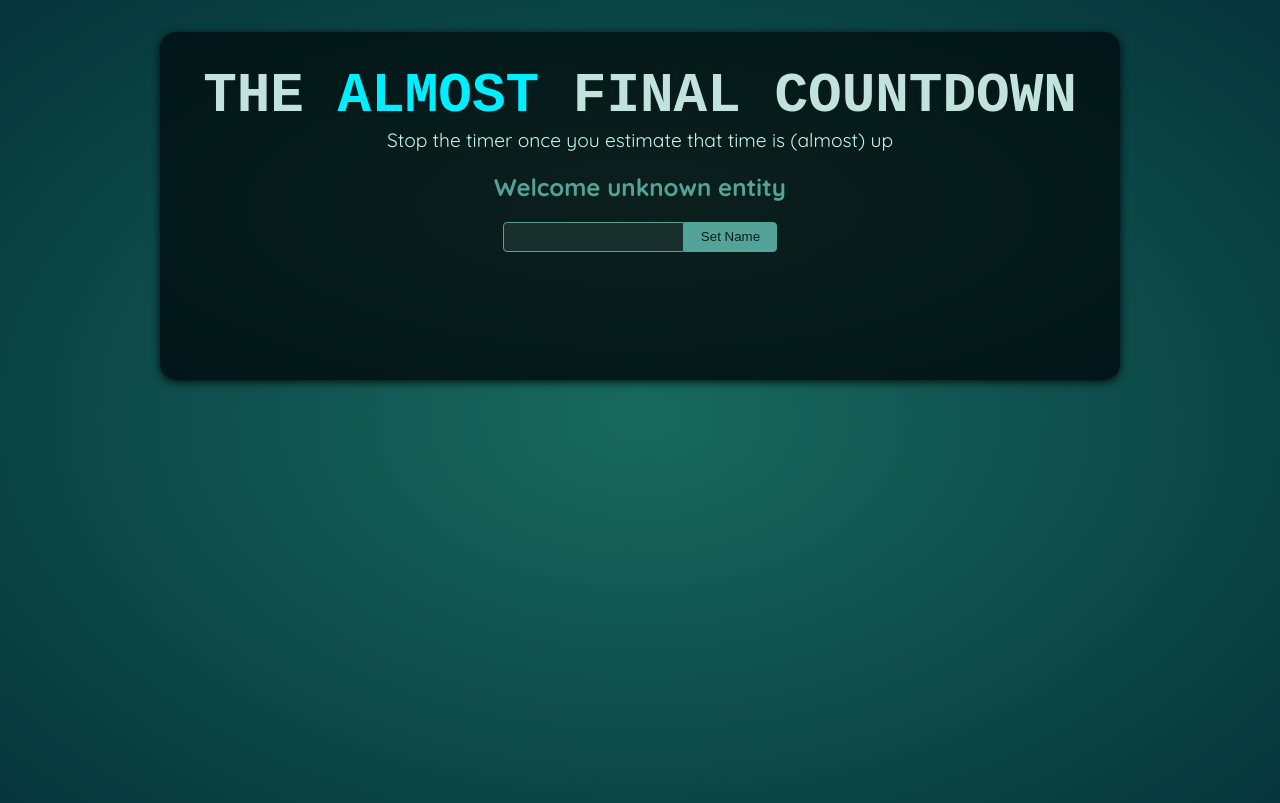
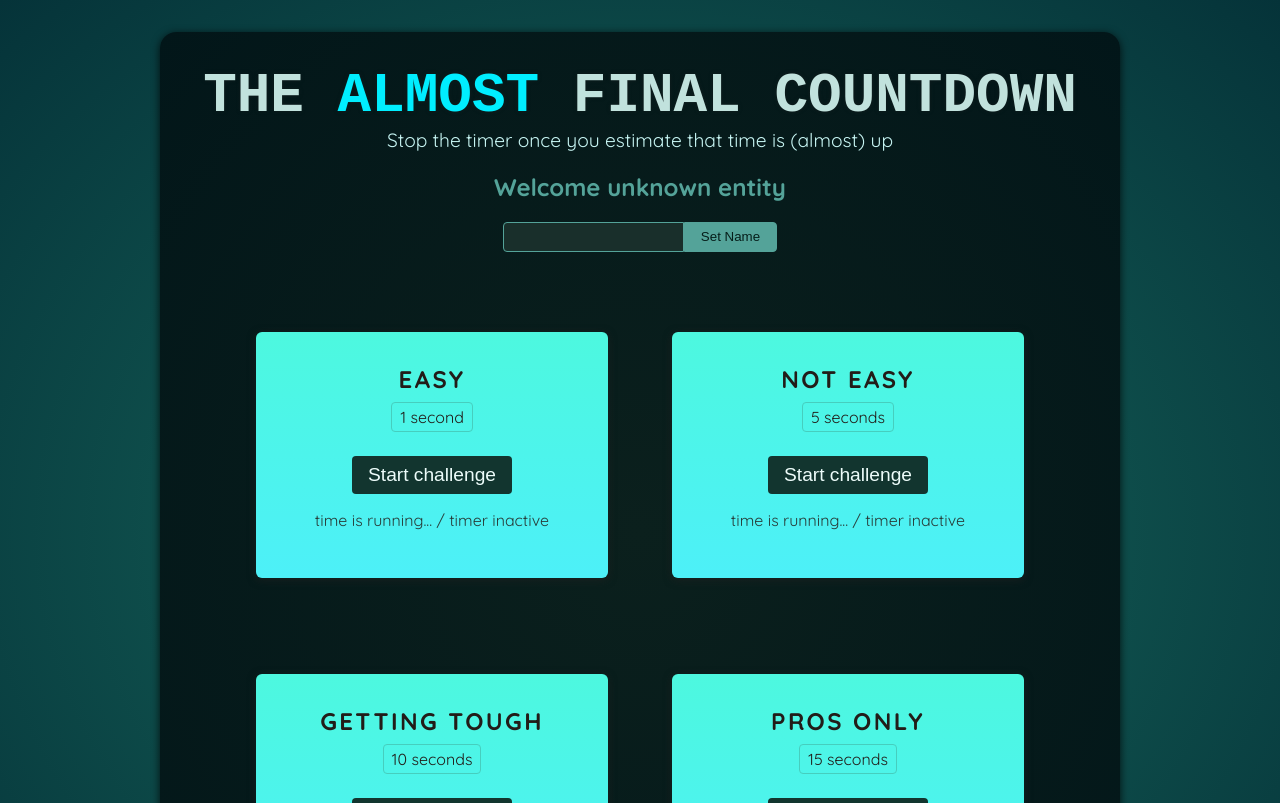
Before and after one commit to richardborgesdev/react-19-academind-refs-portals-2025, a React (Vite) app: page / in a window 1280 px wide. Shown: the top 803 px of the page. Built offline with nearby package versions, Linux system fonts and the light colour scheme; a web font is replaced by a local one.

Commit message:
feat: time challenge component

```diff
--- a/src/App.jsx
+++ b/src/App.jsx
@@ -1,10 +1,16 @@
-import Player from './components/Player.jsx';
+import Player from "./components/Player.jsx";
+import TimerChallenge from "./components/TimerChallenge.jsx";
 
 function App() {
   return (
     <>
       <Player />
-      <div id="challenges"></div>
+      <div id="challenges">
+        <TimerChallenge title="Easy" targetTime={1} />
+        <TimerChallenge title="Not Easy" targetTime={5} />
+        <TimerChallenge title="Getting tough" targetTime={10} />
+        <TimerChallenge title="Pros only" targetTime={15} />
+      </div>
     </>
   );
 }
--- a/src/components/Player.jsx
+++ b/src/components/Player.jsx
@@ -6,6 +6,7 @@
 
   function handleClick() {
     setEnteredPlayerName(playerName.current.value);
+    playerName.current.value = "";
   }
 
   return (
--- /dev/null
+++ b/src/components/TimerChallenge.jsx
@@ -0,0 +1,12 @@
+export default function TimerChallenge({ title, targetTime }) {
+  return (
+    <section className="challenge">
+      <h2>{title}</h2>
+      <p className="challenge-time">
+        {targetTime} second{targetTime > 1 ? "s" : ""}
+      </p>
+      <button>Start challenge</button>
+      <p className="active">time is running... / timer inactive</p>
+    </section>
+  );
+}
```
